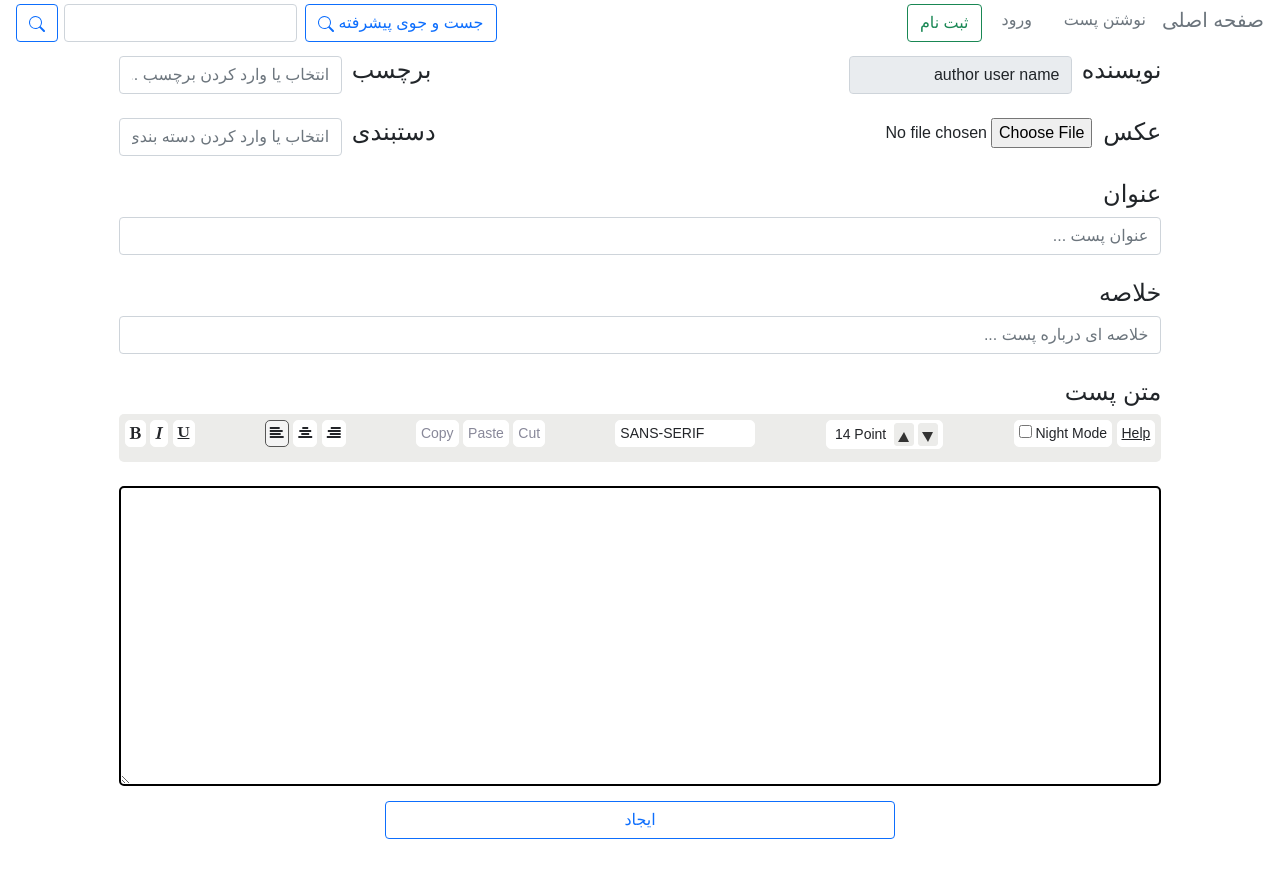
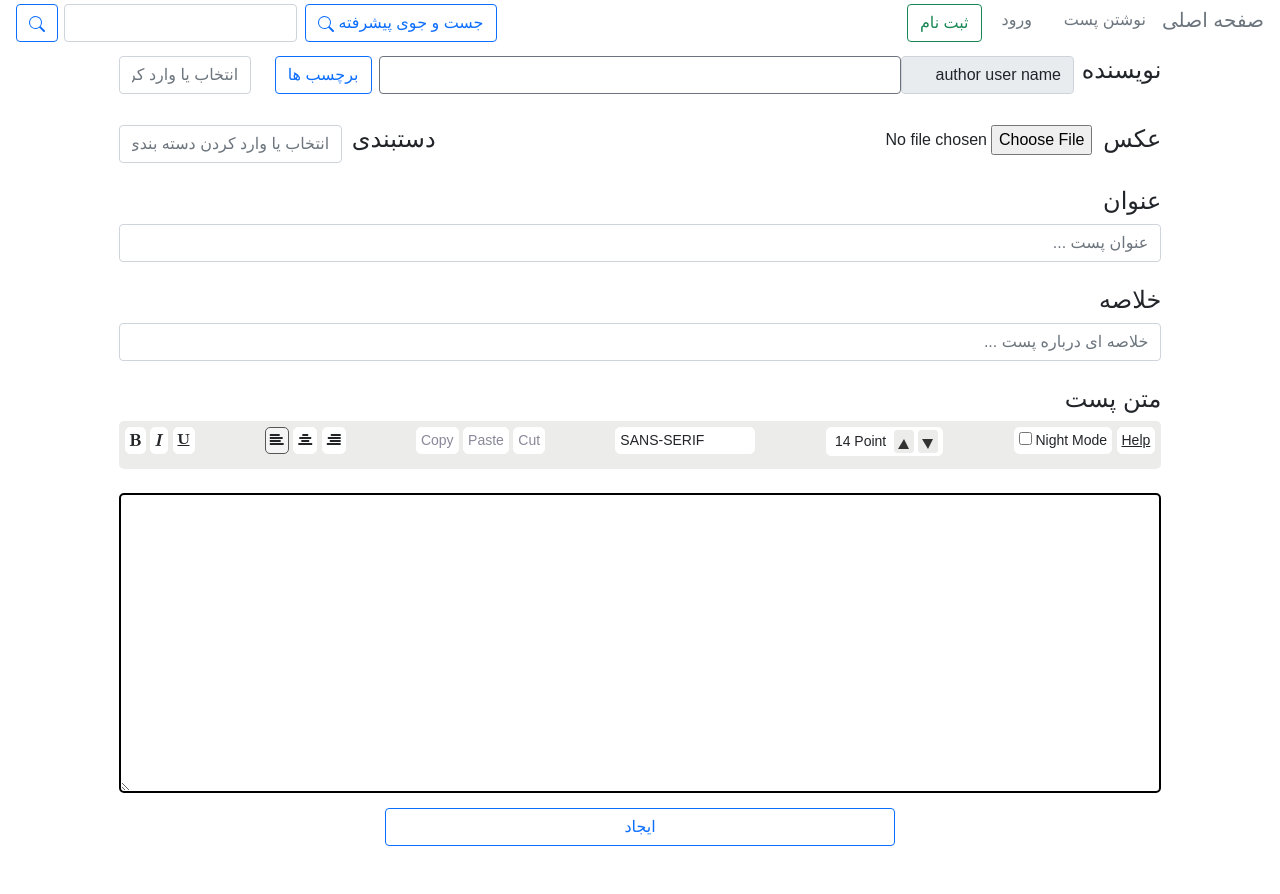
Before and after one commit to SarvarRahimi/django_project, a Django app: page /posting/createPage/ in a window 1280 px wide. Before the commit the page ends 839 px from the top, so only its background shows below. Run offline with Django 3.2, Linux system fonts and the light colour scheme; data that the repository does not hold is empty; parts of the project's set-up code (start-up, migrations or seed data) failed here and were passed over.

Commit message:
adding label proccess is working correctly

```diff
--- a/blog/posting/static/posting/css/create.css
+++ b/blog/posting/static/posting/css/create.css
@@ -1,3 +1,12 @@
 .postInput div label {
     margin-left: 3%;
 }
+
+.labelsBox {
+    margin-left: 1%;
+}
+
+.labelsBox p {
+    margin-left: 1%;
+    margin-bottom: 0;
+}
--- /dev/null
+++ b/blog/posting/static/posting/js/Labels.js
@@ -0,0 +1,8 @@
+$(function () {
+    $(".labelBtn").on("click", function (event) {
+        event.preventDefault();
+        let labelVal = $("#labelBoxInput").val();
+        $('<p>'+ labelVal +'</p>').appendTo('.labelsBox');
+        $("#labelBoxInput").val('')
+    });
+});
--- a/blog/posting/templates/posting/base.html
+++ b/blog/posting/templates/posting/base.html
@@ -13,6 +13,7 @@
             integrity="sha384-ygbV9kiqUc6oa4msXn9868pTtWMgiQaeYH7/t7LECLbyPA2x65Kgf80OJFdroafW"
             crossorigin="anonymous"></script>
     <script src="https://unpkg.com/@popperjs/core@2/dist/umd/popper.js"></script>
+    <script src="https://ajax.googleapis.com/ajax/libs/jquery/3.5.1/jquery.min.js"></script>
     <link rel="stylesheet" href="{% static 'posting/css/base.css' %}">
     {% block js %}{% endblock %}
     {% block css %}{% endblock %}
--- a/blog/posting/templates/posting/create.html
+++ b/blog/posting/templates/posting/create.html
@@ -14,32 +14,44 @@
     <script src="{% static 'posting/js/FontMenu.js' %}"></script>
     <script src="{% static 'posting/js/FontMenuItem.js' %}"></script>
     <script src="{% static 'posting/js/SpinButton.js' %}"></script>
+    <script src="{% static 'posting/js/Labels.js' %}"></script>
+
+
 {% endblock %}
 {% block body %}
     <form id="bigForm" action="{% url 'posting:createPosts' %}" method="post">
         {% csrf_token %}
         <div class="row m-0 pt-5 justify-content-center">
             <div class="middle col-10 pt-2">
-                <div class="d-flex justify-content-between postInput">
+                <div class="d-flex postInput">
+
+                    <div class="col-3">
                         <div class="d-inline-flex">
                             <label for="authorBox">
                                 <h4>نویسنده</h4>
                             </label>
-                        <input type="text" class="form-control" name="authorBox" id="authorBox" value="author user name"
+                            <input type="text" class="form-control" name="authorBox" id="authorBox"
+                                   value="author user name"
                                    disabled>
                         </div>
-
-                    <div class="d-inline-flex">
-                        <label for="labelBox">
-                            <h4>برچسب</h4>
+                    </div>
+                    <div class="col-9">
+                        <div class="w-100 d-inline-flex">
+                            <div class="col-8 border border-secondary rounded labelsBox d-inline-flex text-muted p-2"></div>
+                            <label for="labelBoxInput">
+                                <button type="button" class="btn btn-outline-primary text-nowrap labelBtn">برچسب ها
+                                </button>
                             </label>
-                        <input type="text" class="form-control" name="labelBox" id="labelBox" list="labelOptions"
+                            <input type="text" class="form-control" name="labelBox" id="labelBoxInput"
+                                   list="labelOptions"
                                    placeholder="انتخاب یا وارد کردن برچسب ...">
                             <datalist id="labelOptions">
                                 {% for label in labels %}
                                     <option value="{{ label.label_text }}">
                                 {% endfor %}
                             </datalist>
+                        </div>
+
                     </div>
 
                 </div>
```
Lines whose indentation alone changed are shown as unchanged.
